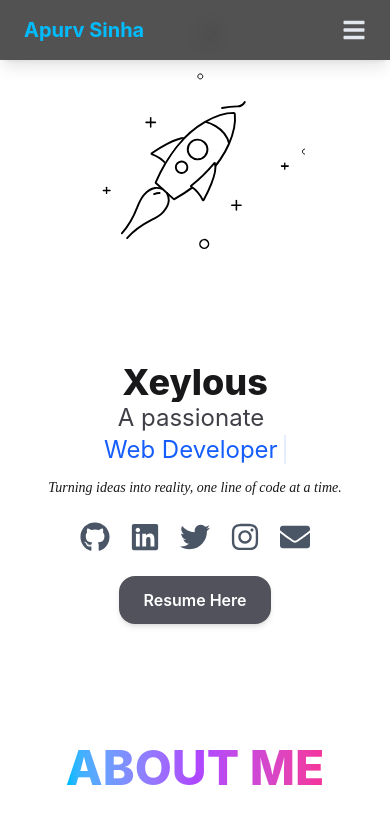
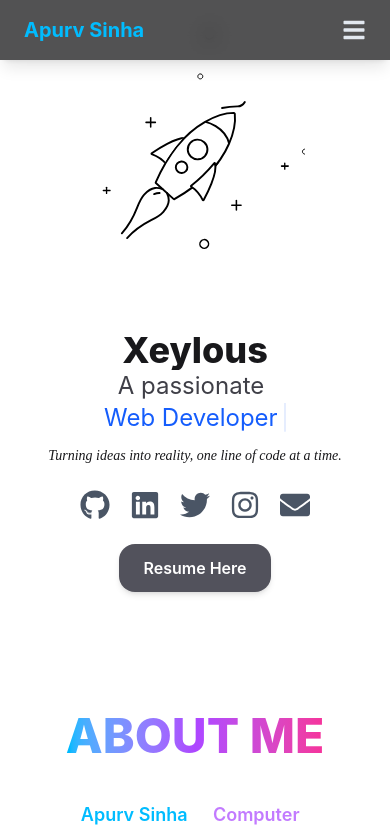
Before and after one commit to xeylous/portfolio, a Next.js app: page / in a window 390 px wide. Shown: the top 835 px of the page. Built offline with nearby package versions, Linux system fonts and the light colour scheme; a web font is replaced by a local one.

Commit message:
updated hero

```diff
--- a/src/components/Hero.jsx
+++ b/src/components/Hero.jsx
@@ -54,9 +54,9 @@ export default function Hero() {
       className="flex flex-col-reverse md:flex-row items-center justify-between px-9 pb-10 sm:pt-2 md:8 lg:pt-14 bg-white"
     >
       {/* Left Side (Text) */}
-      <div className="flex-1 text-center md:text-left mt-8 md:mt-0 md:ml-10 ">
+      <div className="flex-1 text-center md:text-left mt-0 md:mt-0 md:ml-10 ">
         {/* Name */}
-        <div className="sm:flex sm:justify-center md:justify-start lg:justify-start  sm:h-18 md:h-21  overflow-hidden  ">
+        <div className="sm:flex sm:justify-center md:justify-start lg:justify-start  sm:h-18 md:h-22  overflow-hidden  ">
           <motion.div
             key={index}
             initial={{ y: "-100%" }}
```
